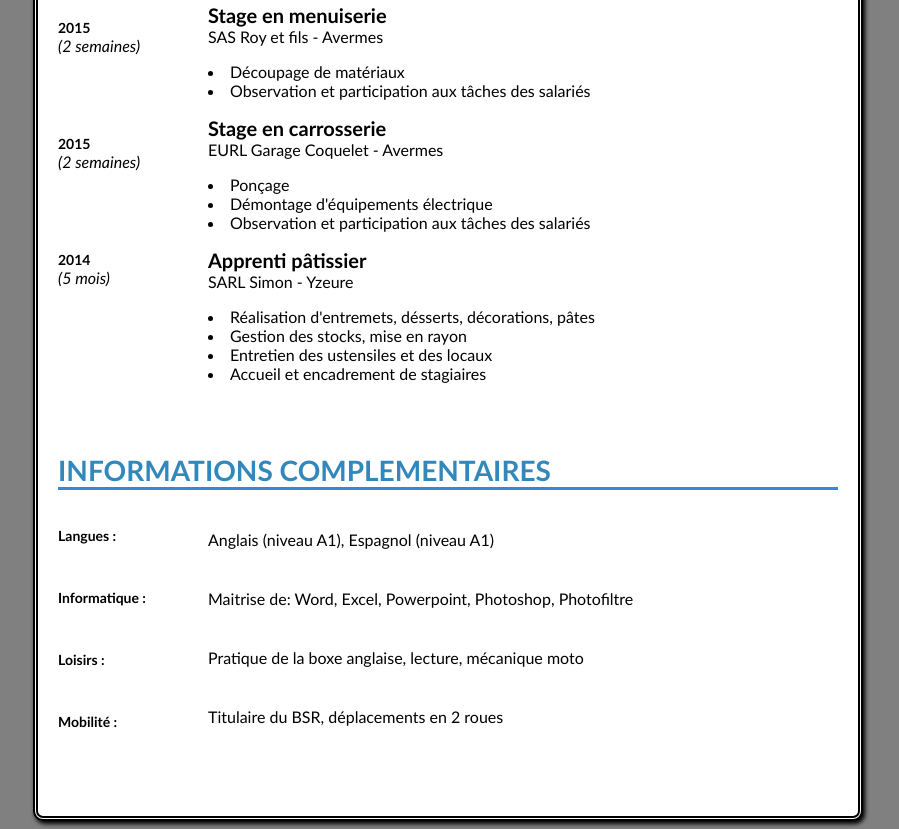
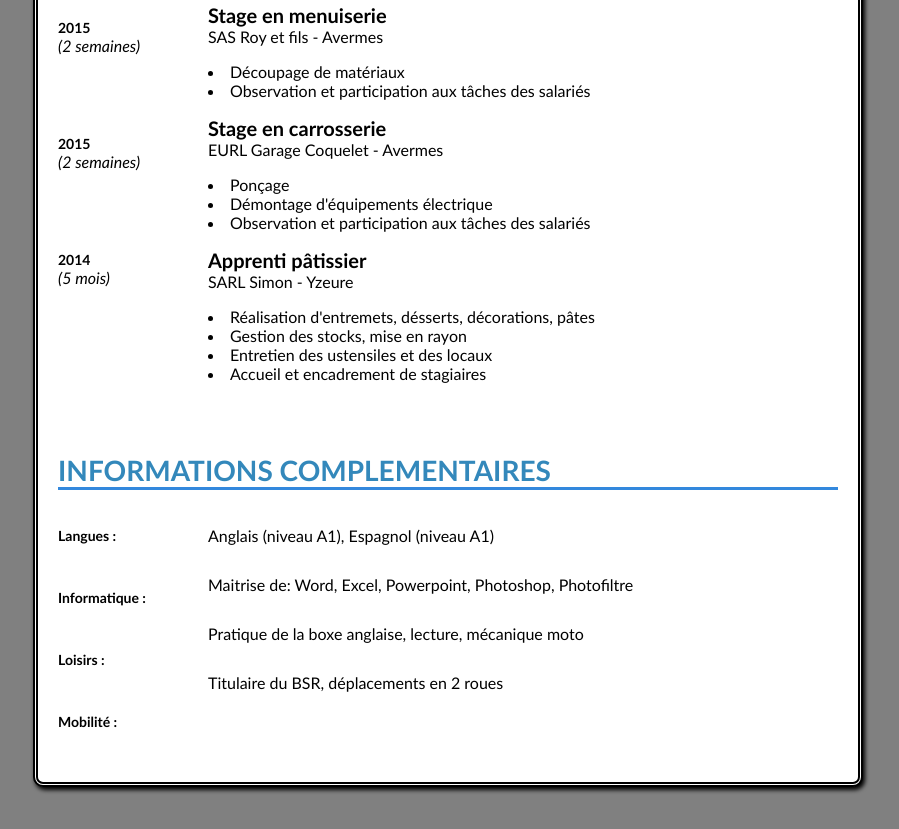
Before and after one commit to EddyHuleu/CV-EH, a plain HTML site: page cv.html in a window 1280 px wide. Shown: the part 926-1755 px from the top of the page, without its empty margins (192-1091 px from the left). After the commit the page ends 1721 px from the top, so only its background shows below. Drawn offline with Linux system fonts and the light colour scheme.

Commit message:
lang margin

```diff
--- a/cv.css
+++ b/cv.css
@@ -72,7 +72,7 @@ h2{
 }
 
 #lang-droite p{
-	margin-top: 40px;
+	margin-top: 30px;
 }
 
 strong{
```
